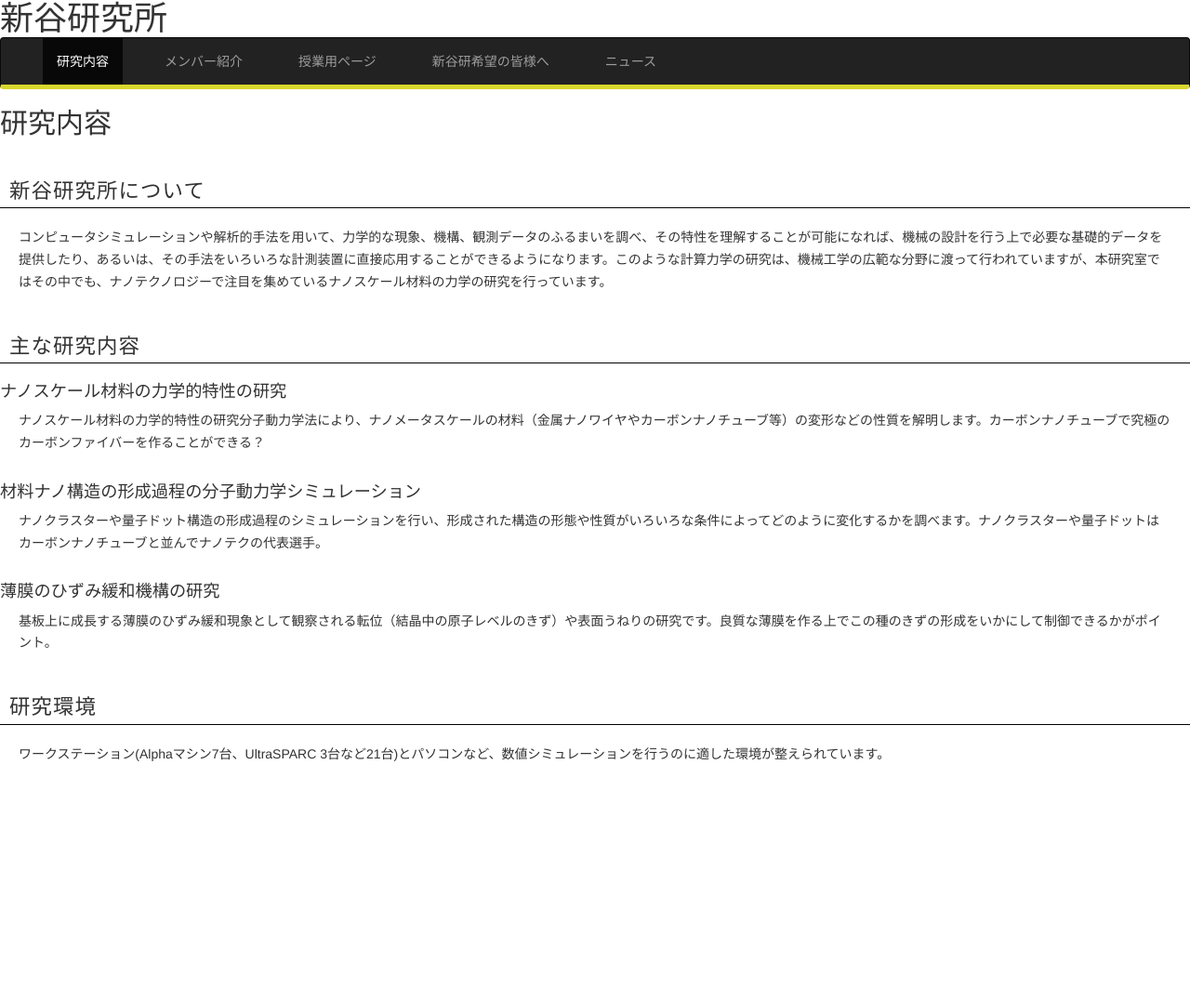
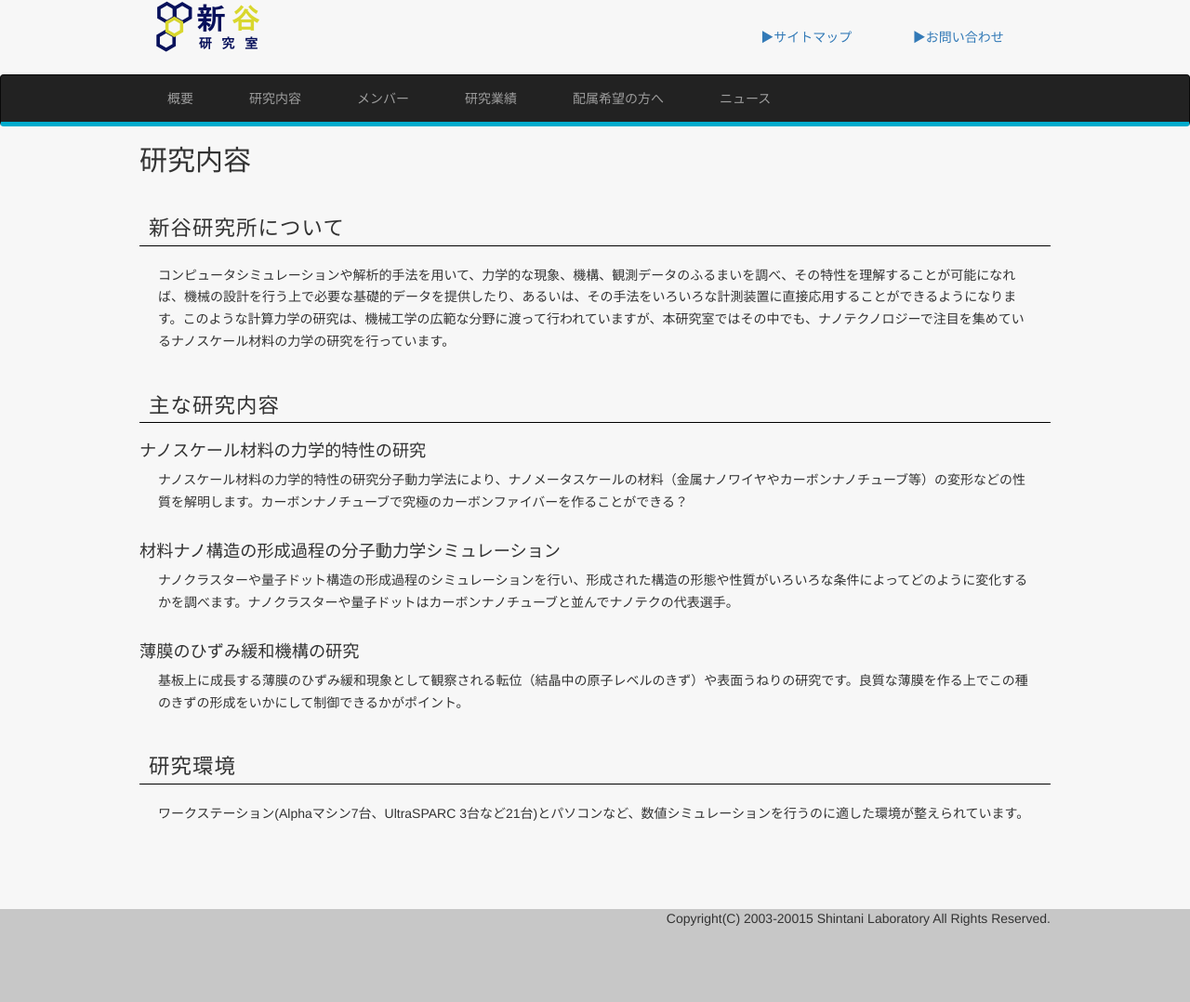
Before and after one commit to seconoid/ShintaniLab, a plain HTML site: page about.html in a window 1280 px wide. Shown: the whole page at 93% size. Before the commit the page ends 864 px from the top, so only its background shows below. Drawn offline with nearby package versions, Linux system fonts and the light colour scheme.

Commit message:
modify layout
レイアウトを修正

```diff
--- a/about.html
+++ b/about.html
@@ -11,68 +11,46 @@
 		<script src="js/html5shiv.js"></script>
 		<script src="js/respond.min.js"></script>
 	<![endif]-->
-	<title>新谷研究所</title>
+	<title>新谷研究室</title>
 </head>
 <body>
-	<div class="wrapper"></div>
-	<!-- header -->
+	<div class="wrapper">
+		<!-- ヘッダ -->
 		<header>
-		<!-- logo -->
-		<h1>新谷研究所</h1>
-		<!-- navi -->
+			<div class="header">
+				<div class="row">
+					<div class="col-xs-4">
+						<!-- ロゴ -->
+						<a href="./index.html" class="logo"><img src="images/logo.png" alt="ロゴ"></a>
+					</div>
+					<div class="col-xs-offset-4 col-xs-2">
+						<p><a href="#">▶サイトマップ</a></p>
+					</div>
+					<div class="col-xs-2">
+						<p><a href="#">▶お問い合わせ</a></p>
+					</div>
+				</div>
+			</div>
+			<!-- グローバルナビ -->
 			<nav class="navbar navbar-default navbar-inverse" role="navigation">
-	        <div class="container-fluid">
-
-	          <!-- スマートフォンサイズで表示されるメニューボタンとテキスト -->
-	          <div class="navbar-header">
-
-	            <button type="button" class="navbar-toggle" data-toggle="collapse" data-target="#nav-menu-4">
-	              <span class="sr-only">Toggle navigation</span>
-	              <span class="icon-bar"></span>
-	              <span class="icon-bar"></span>
-	              <span class="icon-bar"></span>
-	            </button>
-	          </div>
-
-	          <!-- グローバルナビの中身 -->
-	          <div class="collapse navbar-collapse" id="nav-menu-4">
-
-	            <!-- 各ナビゲーションメニュー -->
+				<div class="container">
 					<ul class="nav navbar-nav">
-
-	              <!-- 通常のリンク -->
-	              <li class="active"><a href="./about.html">研究内容</a></li>
-	              <li><a href="">メンバー紹介</a></li>
-	              <li><a href="#">授業用ページ</a></li>
-	              <li><a href="#">新谷研希望の皆様へ</a></li>
+						<ul class="nav navbar-nav">
+							<!-- ナビメニュー -->
+							<li><a href="./about.html">概要</a></li>
+							<li><a href="#">研究内容</a></li>
+							<li><a href="./member.html">メンバー</a></li>
+							<li><a href="#">研究業績</a></li>
+							<li><a href="#">配属希望の方へ</a></li>
 							<li><a href="#">ニュース</a></li>
-
-	              <!-- ドロップダウンのメニューも配置可能 -->
-	              <!--
-	              <li class="dropdown">
-	                <a href="#" class="dropdown-toggle" data-toggle="dropdown">Dropdown <b class="caret"></b></a>
-	                <ul class="dropdown-menu">
-	                  <li><a href="#">Action</a></li>
-	                  <li><a href="#">Another action</a></li>
-	                  <li><a href="#">Something else here</a></li>
-	                  <li class="divider"></li>
-	                  <li><a href="#">Separated link</a></li>
-	                  <li class="divider"></li>
-	                  <li><a href="#">One more separated link</a></li>
 						</ul>
-	              </li>
-	          	  -->
-
-	            </ul>
-
-
-	          </div>
 				</div>
 		    </nav>
 		</header>
 
-	<!-- contents area -->
-	<div class="content center-block">
+
+		<!-- コンテンツ部 -->
+		<div class="container">
 			<h2>研究内容</h2>
 			<div class="block">
 				<h3>新谷研究所について</h3>
@@ -100,9 +78,15 @@
 				<p class="text">ワークステーション(Alphaマシン7台、UltraSPARC 3台など21台)とパソコンなど、数値シミュレーションを行うのに適した環境が整えられています。</p>
 			</div>
 		</div>
+		<footer>
+			<div class="container">
+				<p class="pos-left">Copyright(C) 2003-20015 Shintani Laboratory All Rights Reserved.</p>
+			</div>
+		</footer>
+	</div>
 	<script src="https://ajax.googleapis.com/ajax/libs/jquery/1.11.2/jquery.min.js"></script>
 	<!-- Include all compiled plugins (below), or include individual files as needed -->
 	<script src="bootstrap/js/bootstrap.min.js"></script>
-	<!-- <script src="js/common.js"></script> -->
+	<script src="js/common.js"></script>
 </body>
 </html>
--- a/css/common.css
+++ b/css/common.css
@@ -35,7 +35,7 @@ h1, h2, h3, ul {
 }
 
 .navbar {
-	border-bottom: 5px solid #d9d72d;
+	border-bottom: 5px solid #00accd;
 }
 
 .row {
```
Also changed, not shown: index.html (+3 -2 lines), member.html (+39 -53 lines), template.html (+2 -34 lines). Lines whose indentation alone changed are shown as unchanged.
